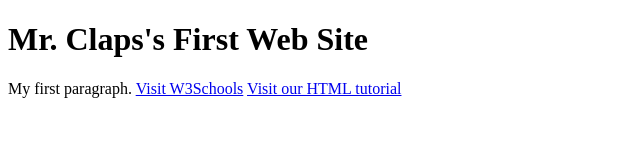
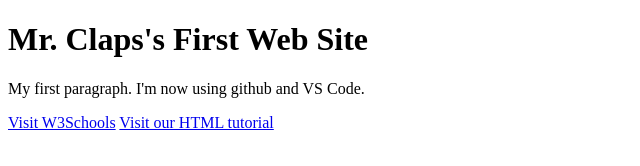
Before and after one commit to billclaps/billclaps.github.io, a plain HTML site: page index.html in a window 1280 px wide. Shown: the whole page, without its empty margins (0-640 px from the left). Drawn offline with Linux system fonts and the light colour scheme.

Commit message:
Update index.html

```diff
--- a/index.html
+++ b/index.html
@@ -6,7 +6,7 @@
 <body>
 
 <h1>Mr. Claps's First Web Site</h1>
-<p>My first paragraph.
+<p>My first paragraph. I'm now using github and VS Code.</p>
 <a href="https://www.w3schools.com">Visit W3Schools</a>
 <a href=https://www.w3schools.com/html/>Visit our HTML tutorial</a>
 </p>
```
